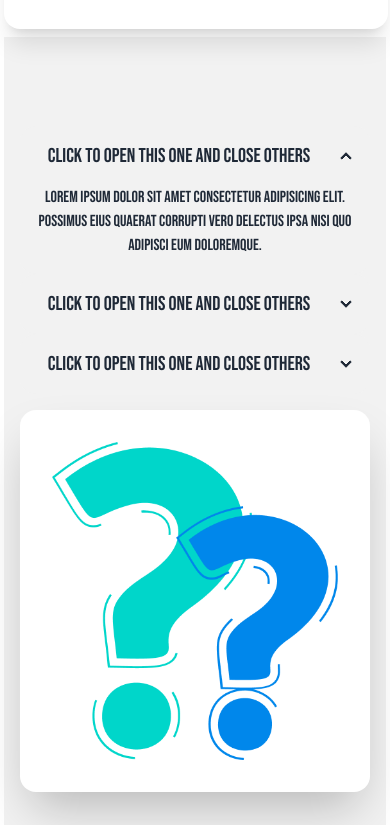
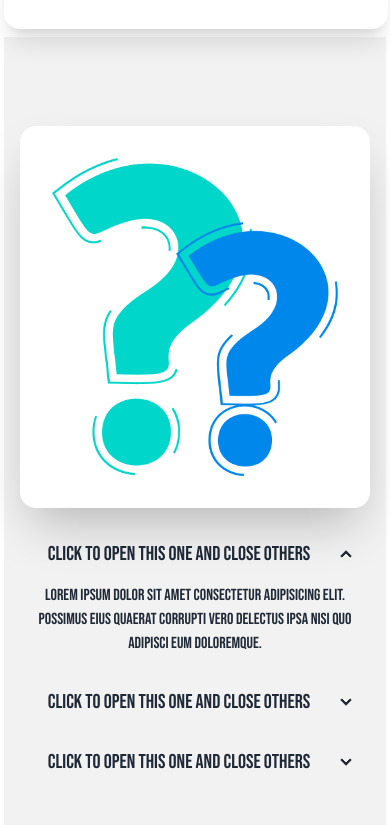
Before and after one commit to arafatjim/biker-web-repo-daisyui, a plain HTML site: page index.html in a window 390 px wide. Shown: the part 4659-5484 px from the top of the page. Drawn offline with nearby package versions, Linux system fonts and the light colour scheme.

Commit message:
add new style

```diff
--- a/index.html
+++ b/index.html
@@ -271,7 +271,7 @@
           </section>
           <section class="p-1 lg:p-20 w-auto">
             <div class="hero min-h-screen bg-base-200">
-              <div class="hero-content flex-col lg:flex-row-reverse">
+              <div class="hero-content flex-col-reverse lg:flex-row-reverse">
                 <div class="text-center lg:text-left">
                   <div class="collapse collapse-arrow bg-base-200">
                     <input type="radio" name="my-accordion-2" checked="checked" />
```
